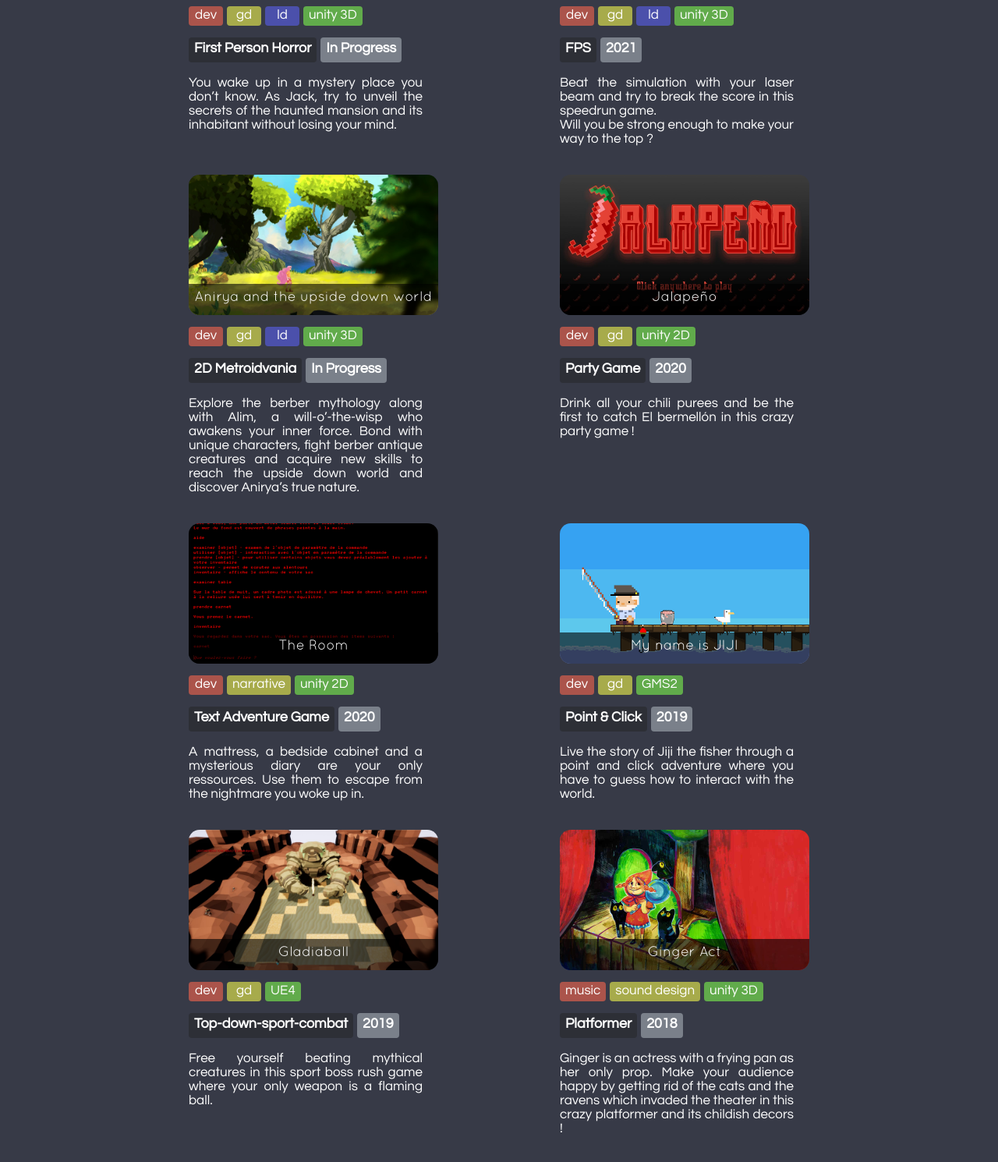
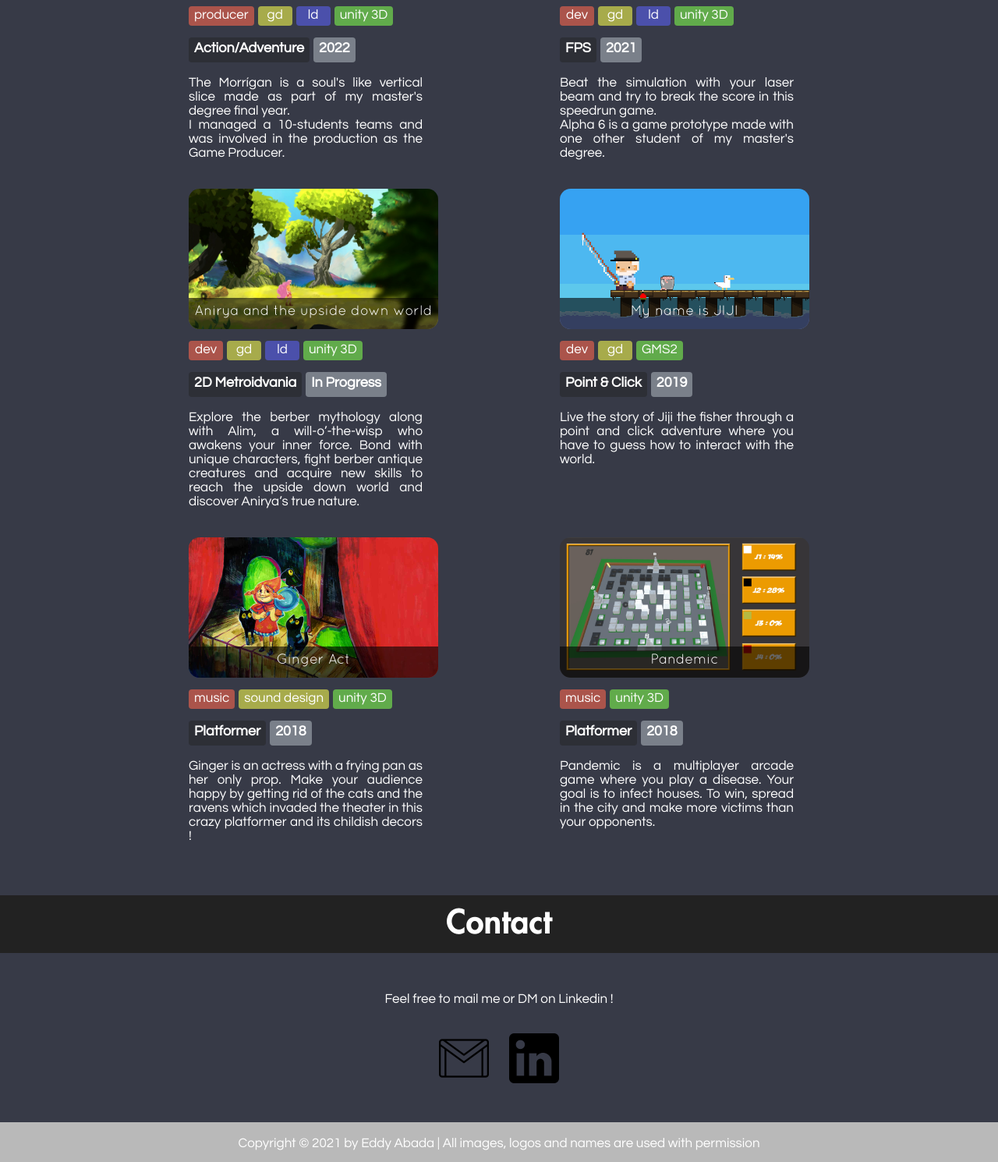
Before and after one commit to eddyboreal/portfolio, a website: page pages/index.html in a window 1280 px wide. Shown: the part 1304-2794 px from the top of the page at 78% size. Drawn offline with Linux system fonts and the light colour scheme.

Commit message:
major changes

```diff
--- a/pages/index.html
+++ b/pages/index.html
@@ -21,7 +21,7 @@
             </div>
             <div class="section-content">
                 <p class="content">
-                    Hello and welcome to my portfolio ! I’m Eddy, a french student in video game design and project management passionate about game creation. Through the projects I’ve done, I’ve been working with graphists, designers, sound designers and I learned how to manage a production and communicate with a team.
+                    Hello and welcome to my portfolio ! I’m Eddy, a french student in video game design and project management passionate about game creation. Through the projects I’ve done, I’ve been working with artists, designers, sound designers and I learned how to manage a production and communicate with a team.
                 </p>
                 <p class="content">
                     As a player, I really enjoy games with a strong narrative such as Beyond Two Souls, Grim Fandango and the Dark Souls Series. I am always eager to play with my friends on my Nintendo Switch and having more personal experiences with games like Hollow Knight and Bioshock.
@@ -39,17 +39,17 @@
             </div>
             <div id="project-cards-container">
                 <div class="project-first-container">
-                    <a class="project-card-link" href="/temp-page.html">
+                    <a class="project-card-link" href="https://eddyboreal.itch.io/the-morrigan">
                         <div class="project-card">
-                        <img src="../images/Optophobia.jpg">
+                        <img src="../images/morrigan.jpg">
                             <div class="project-card-title">
-                                <h2>Optophobia</h2>
+                                <h2>The Morrígan</h2>
                             </div>
                         </div>
                     </a>
                     <div class="tag-container">
                         <div class="tag" style="background-color: var(--tag-red)">
-                            <span>dev</span>
+                            <span>producer</span>
                         </div>
                         <div class="tag" style="background-color: var(--tag-pastel-green)">
                             <span>gd</span>
@@ -63,21 +63,22 @@
                     </div>
                     <div class="project-short-desc-container">
                         <div class="tag-genre">
-                            <span>First Person Horror</span>
+                            <span>Action/Adventure</span>
                         </div>
                         <div class="tag-year">
-                            <span>In Progress</span>
+                            <span>2022</span>
                         </div>
                         <div class="project-short-desc content">
                             <p>
-                                You wake up in a mystery place you don’t know. As Jack, try to unveil the secrets of the haunted mansion and its inhabitant without losing your mind.
+                                The Morrígan is a soul's like vertical slice made as part of my master's degree final year.
+                                <br/>I managed a 10-students teams and was involved in the production as the Game Producer.
                             </p>
                         </div>
                     </div>
                 </div>
 
                 <div class="project-first-container">
-                    <a class="project-card-link" href="/temp-page.html">
+                    <a class="project-card-link" href="https://eddyboreal.itch.io/alpha6">
                         <div class="project-card">
                         <img src="../images/alpha_6.jpg">
                             <div class="project-card-title">
@@ -109,14 +110,14 @@
                         <div class="project-short-desc content">
                             <p>
                                 Beat the simulation with your laser beam and try to break the score in this speedrun game.
-                                <br/>Will you be strong enough to make your way to the top ?
+                                <br/>Alpha 6 is a game prototype made with one other student of my master's degree.
                             </p>
                         </div>
                     </div>
                 </div>
 
                 <div class="project-first-container">
-                    <a class="project-card-link" href="/temp-page.html">
+                    <a class="project-card-link" href="https://eddyboreal.itch.io/anirya">
                         <div class="project-card">
                         <img src="../images/Anirya.jpg">
                             <div class="project-card-title">
@@ -154,77 +155,7 @@
                 </div>
 
                 <div class="project-first-container">
-                    <a class="project-card-link" href="/temp-page.html">
-                        <div class="project-card">
-                        <img src="../images/Jalapeño.jpg">
-                            <div class="project-card-title">
-                                <h2>Jalapeño</h2>
-                            </div>
-                        </div>
-                    </a>
-                    <div class="tag-container">
-                        <div class="tag" style="background-color: var(--tag-red)">
-                            <span>dev</span>
-                        </div>
-                        <div class="tag" style="background-color: var(--tag-pastel-green)">
-                            <span>gd</span>
-                        </div>
-                        <div class="tag" style="background-color: var(--tag-pistachio-green)">
-                            <span>unity 2D</span>
-                        </div>
-                    </div>
-                    <div class="project-short-desc-container">
-                        <div class="tag-genre">
-                            <span>Party Game</span>
-                        </div>
-                        <div class="tag-year">
-                            <span>2020</span>
-                        </div>
-                        <div class="project-short-desc content">
-                            <p>
-                                Drink all your chili purees and be the first to catch El bermellón in this crazy party game !
-                            </p>
-                        </div>
-                    </div>
-                </div>
-
-                <div class="project-first-container">
-                    <a class="project-card-link" href="/temp-page.html">
-                        <div class="project-card">
-                        <img src="../images/The_Room.png">
-                            <div class="project-card-title">
-                                <h2>The Room</h2>
-                            </div>
-                        </div>
-                    </a>
-                    <div class="tag-container">
-                        <div class="tag" style="background-color: var(--tag-red)">
-                            <span>dev</span>
-                        </div>
-                        <div class="tag" style="background-color: var(--tag-pastel-green)">
-                            <span>narrative</span>
-                        </div>
-                        <div class="tag" style="background-color: var(--tag-pistachio-green)">
-                            <span>unity 2D</span>
-                        </div>
-                    </div>
-                    <div class="project-short-desc-container">
-                        <div class="tag-genre">
-                            <span>Text Adventure Game</span>
-                        </div>
-                        <div class="tag-year">
-                            <span>2020</span>
-                        </div>
-                        <div class="project-short-desc content">
-                            <p>
-                                A mattress, a bedside cabinet and a mysterious diary are your only ressources. Use them to escape from the nightmare you woke up in.
-                            </p>
-                        </div>
-                    </div>
-                </div>
-
-                <div class="project-first-container">
-                    <a class="project-card-link" href="/temp-page.html">
+                    <a class="project-card-link" href="https://paultergeit.itch.io/my-name-is-jiji">
                         <div class="project-card">
                         <img src="../images/My_Name_is_Jiji.png">
                             <div class="project-card-title">
@@ -259,42 +190,7 @@
                 </div>
 
                 <div class="project-first-container">
-                    <a class="project-card-link" href="/temp-page.html">
-                        <div class="project-card">
-                        <img src="../images/Gladiaball.jpg">
-                            <div class="project-card-title">
-                                <h2>Gladiaball</h2>
-                            </div>
-                        </div>
-                    </a>
-                    <div class="tag-container">
-                        <div class="tag" style="background-color: var(--tag-red)">
-                            <span>dev</span>
-                        </div>
-                        <div class="tag" style="background-color: var(--tag-pastel-green)">
-                            <span>gd</span>
-                        </div>
-                        <div class="tag" style="background-color: var(--tag-pistachio-green)">
-                            <span>UE4</span>
-                        </div>
-                    </div>
-                    <div class="project-short-desc-container">
-                        <div class="tag-genre">
-                            <span>Top-down-sport-combat</span>
-                        </div>
-                        <div class="tag-year">
-                            <span>2019</span>
-                        </div>
-                        <div class="project-short-desc content">
-                            <p>
-                                Free yourself beating mythical creatures in this sport boss rush game where your only weapon is a flaming ball.
-                            </p>
-                        </div>
-                    </div>
-                </div>
-
-                <div class="project-first-container">
-                    <a class="project-card-link" href="/temp-page.html">
+                    <a class="project-card-link" href="https://globalgamejam.org/2018/games/ginger-act">
                         <div class="project-card">
                         <img src="../images/Ginger_Act.jpg">
                             <div class="project-card-title">
@@ -329,7 +225,7 @@
                 </div>
 
                 <div class="project-first-container">
-                    <a class="project-card-link" href="/temp-page.html">
+                    <a class="project-card-link" href="https://globalgamejam.org/2018/games/pandemic-0">
                         <div class="project-card">
                         <img src="../images/Pandemic.jpg">
                             <div class="project-card-title">
--- a/portfolio.js
+++ b/portfolio.js
@@ -15,7 +15,7 @@ app.get('/temp-page.html', (req, res) => {
 app.get('/resume', (req, res) => {
     //request(__dirname + req.params.file).pipe(res);
    res.set( 'Content-Type', 'application/pdf' );
-    res.sendFile('./public/ABADA_Eddy_EN_RESUME.pdf', { root: __dirname });
+    res.sendFile('./public/Eddy_ABADA_RESUME.pdf', { root: __dirname });
     //res.send(new Buffer('./public/Eddy_ABADA_Resume.pdf', 'binary'));
 });
 
```
Also changed, not shown: public/images/morrigan.jpg (added), 1 other file.
